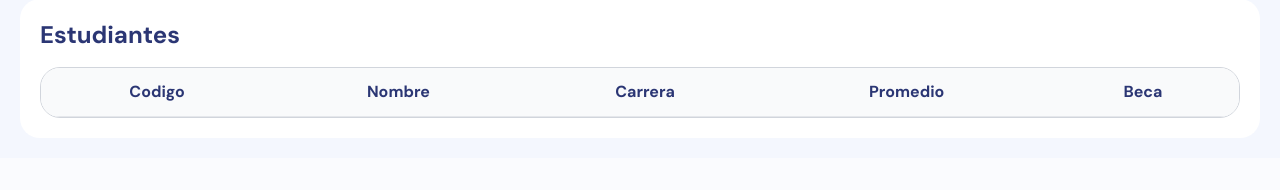
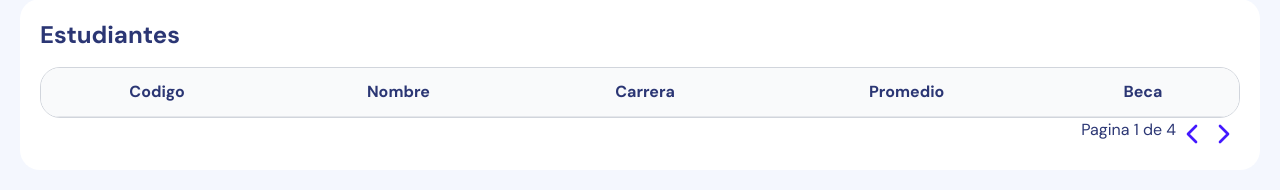
Before and after one commit to calixto24/lenguaje-programacion, a Python web app: template templates/index.html in a window 1280 px wide. Shown: the part 1567-1757 px from the top of the page. Before the commit the page ends 1685 px from the top, so only its background shows below. Run offline with Jinja, Linux system fonts and the light colour scheme; the template is opened without the code that fills it, so the values that code supplies are empty; some libraries are stand-ins or nearby versions.

Commit message:
avance table

```diff
--- a/templates/index.html
+++ b/templates/index.html
@@ -132,6 +132,16 @@
             </thead>
             <tbody id="table_body"></tbody>
           </table>
+        </div>
+
+        <div class="flex justify-end">
+          Pagina 1 de 4
+          <button>
+            <i data-lucide="chevron-left" class="text-primary size-8"></i>
+          </button>
+          <button>
+            <i data-lucide="chevron-right" class="text-primary size-8"></i>
+          </button>
         </div>
       </div>
     </div>
```
